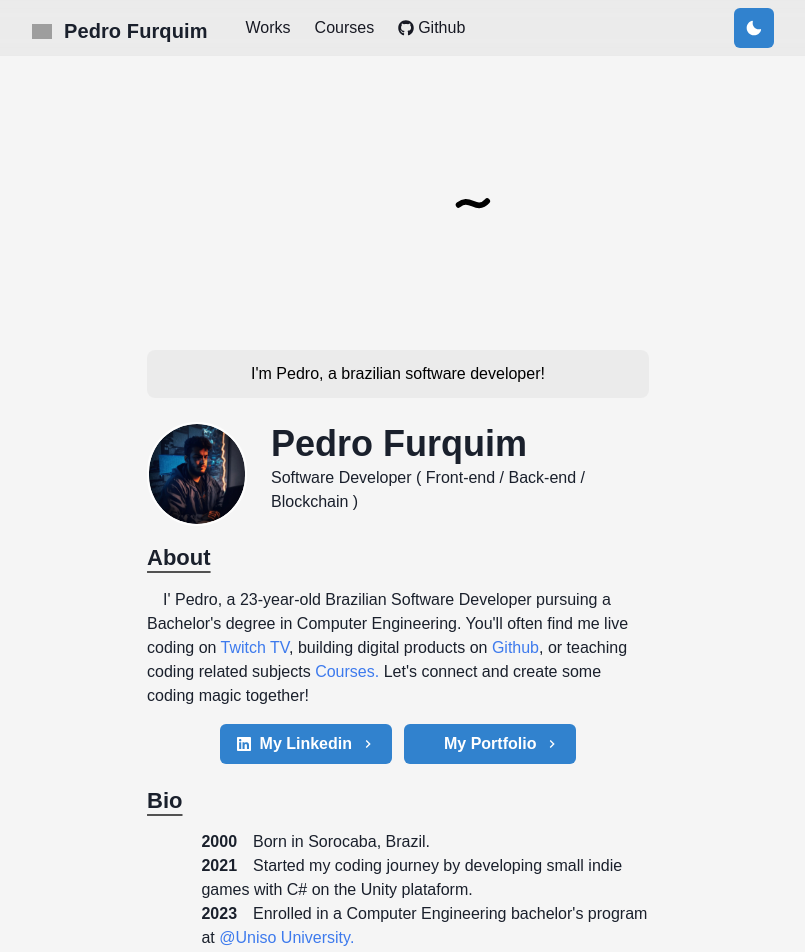
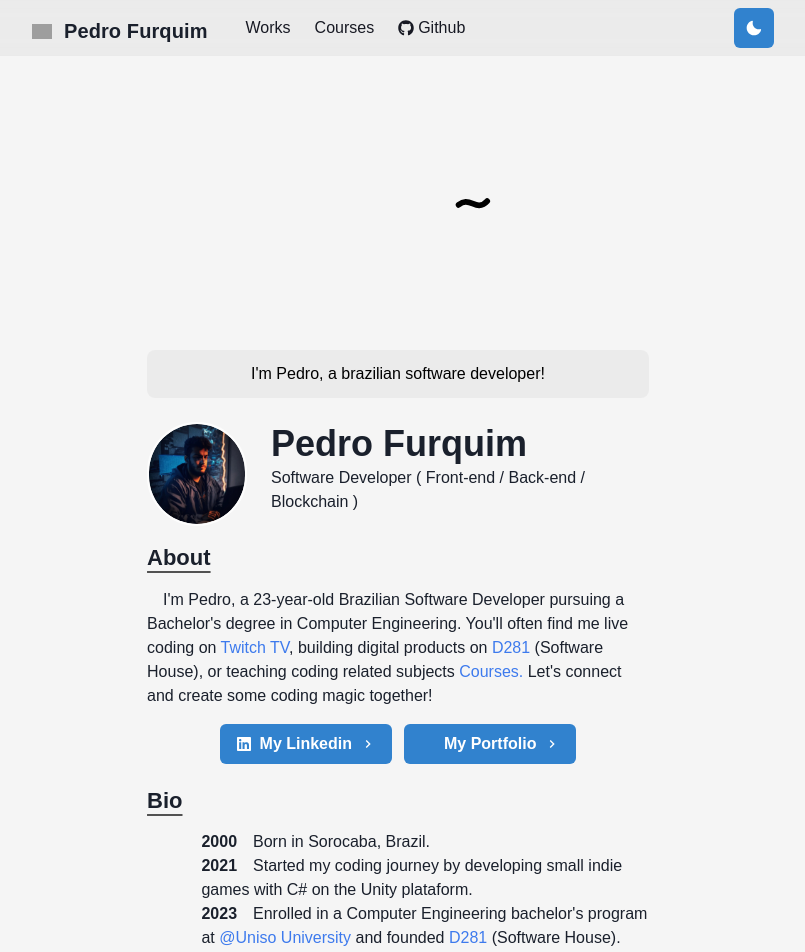
Before and after one commit to devpedrofurquim/devpedrofurquim.github.io, a Next.js app: page / in a window 1280 px wide. Shown: the top 952 px of the page, without its empty margins (242-1047 px from the left). Built offline with nearby package versions, Linux system fonts and the light colour scheme; grey boxes are pictures that could not be loaded; some icons are missing.

Commit message:
second commit

```diff
--- a/pages/index.js
+++ b/pages/index.js
@@ -85,9 +85,9 @@ const Page = () => {
             About
           </Heading>
           <Bio>
-            I&apos; Pedro, a 23-year-old Brazilian Software Developer pursuing a Bachelor&apos;s degree in Computer Engineering.
+            I&apos;m Pedro, a 23-year-old Brazilian Software Developer pursuing a Bachelor&apos;s degree in Computer Engineering.
             You&apos;ll often find me live coding on {' '} <Link as={NextLink} target='_blank' href="https://www.twitch.tv/pedrofurquimdev">Twitch TV</Link>,
-            building digital products on {' '}<Link as={NextLink} target='_blank' href="https://github.com/devpedrofurquim">Github</Link>, or teaching coding related subjects{' '}
+            building digital products on {' '}<Link as={NextLink} target='_blank' href="https://github.com/devpedrofurquim">D281</Link> (Software House), or teaching coding related subjects{' '}
             <Link as={NextLink} href="/courses">Courses.</Link> {' '}
             Let&apos;s connect and create some coding magic together! {' '}
           </Bio>
@@ -120,7 +120,7 @@ const Page = () => {
             <StoryYear>
               2023
             </StoryYear>
-            Enrolled in a Computer Engineering bachelor&apos;s program at <Link as={NextLink} target='_blank' href="https://uniso.br/home">@Uniso University.</Link>
+            Enrolled in a Computer Engineering bachelor&apos;s program at <Link as={NextLink} target='_blank' href="https://uniso.br/home">@Uniso University</Link> and founded <Link as={NextLink} target='_blank' href="https://d281.com.br/">D281</Link> (Software House).
           </StorySection>
       </Section>
       <Section delay={0.3}>
```
